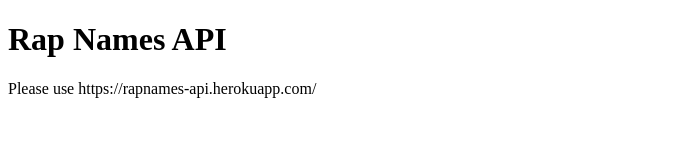
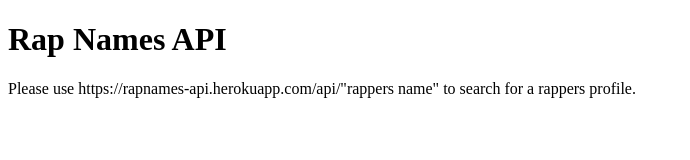
Before and after one commit to lewpoly/rapnames-api, a website: page index.html in a window 1280 px wide. Shown: the whole page, without its empty margins (0-690 px from the left). Drawn offline with Linux system fonts and the light colour scheme.

Commit message:
changed instructions

```diff
--- a/index.html
+++ b/index.html
@@ -8,6 +8,6 @@
   </head>
   <body>
     <h1>Rap Names API</h1>
-    <p>Please use https://rapnames-api.herokuapp.com/</p>
+    <p>Please use https://rapnames-api.herokuapp.com/api/"rappers name" to search for a rappers profile.</p>
   </body>
 </html>
```
